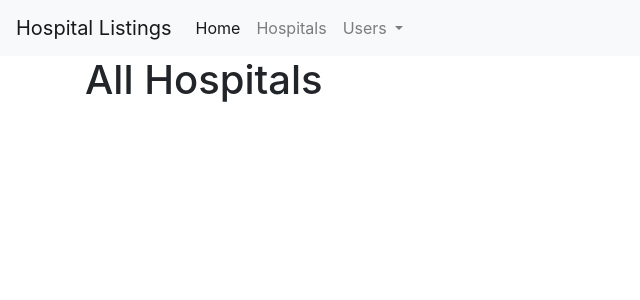
After one commit to iplayguitar81/symfony4-test, a Symfony app: template templates/hospital/index.html.twig in a window 1280 px wide. The commit adds this page. Shown: the top 300 px of the page, without its empty margins (0-640 px from the left). Run offline with Twig, Linux system fonts and the light colour scheme; the template is opened without the code that fills it, so the values that code supplies are empty; some libraries are stand-ins or nearby versions.

```diff
--- a/templates/base.html.twig
+++ b/templates/base.html.twig
@@ -24,18 +24,33 @@
                     <a class="nav-link" href="{{ path('home') }}">Home</a>
                 </li>
                 <li class="nav-item">
-                    <a class="nav-link" href="#">Hospitals</a>
+                    <a class="nav-link" href="{{ path('app_hospitals') }}">Hospitals</a>
                 </li>
 
                 {% if is_granted('ROLE_USER') %}
 
                     <li class="nav-item dropdown">
                         <a class="nav-link dropdown-toggle" href="#" id="navbarDropdown" role="button" data-toggle="dropdown" aria-haspopup="true" aria-expanded="false">
-                            Account
+                            Signed in as:  {{ app.user.firstName }}!
                         </a>
+
                         <div class="dropdown-menu" aria-labelledby="navbarDropdown">
+
+                        {% if is_granted('ROLE_ADMIN') %}
+
+
+
+                                <a class="dropdown-item" href="{{ path('app_hospitals_create') }}">Create Hospitals</a>
+
+
+
+                        {% endif %}
+
+
                             <a class="dropdown-item" href="{{ path('app_logout') }}">Logout</a>
                         </div>
+
+
                     </li>
 
 
--- a/templates/hospital/edit.html.twig
+++ b/templates/hospital/edit.html.twig
@@ -1,6 +1,6 @@
 {% extends 'base.html.twig' %}
 
-{% block title %}Hello HospitalController!{% endblock %}
+{% block title %}Edit Hospital{% endblock %}
 
 {% block body %}
 
--- /dev/null
+++ b/templates/hospital/index.html.twig
@@ -0,0 +1,15 @@
+{% extends 'base.html.twig' %}
+
+{% block title %}Hospital Listings{% endblock %}
+
+{% block body %}
+
+    <div class="container">
+
+        <h1>All Hospitals</h1>
+
+
+
+    </div>
+
+{% endblock %}
```
Also changed, not shown: src/Controller/HospitalController.php (+18 -1 lines), templates/hospital/create.html.twig (+7 -0 lines), 1 other file.
